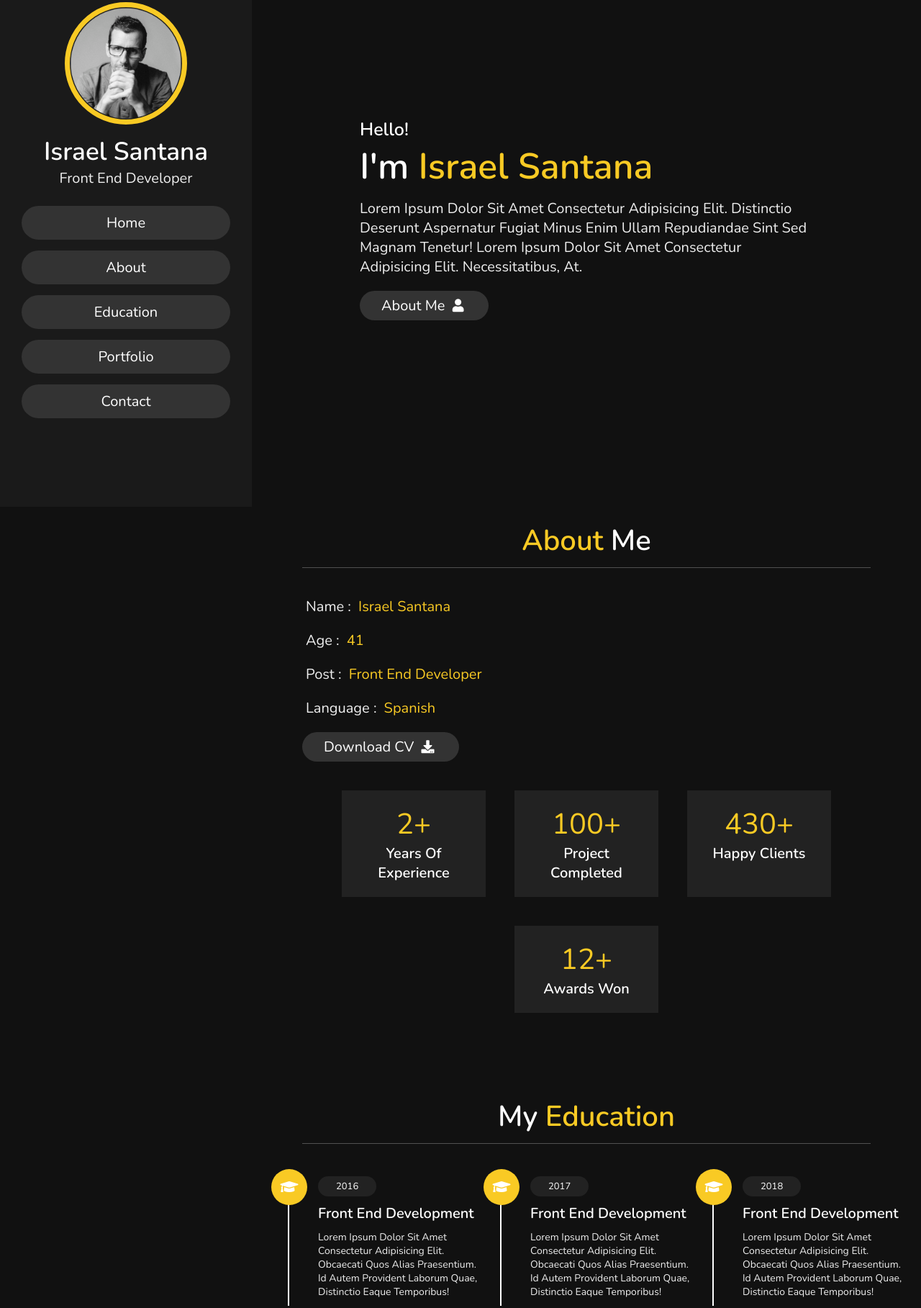
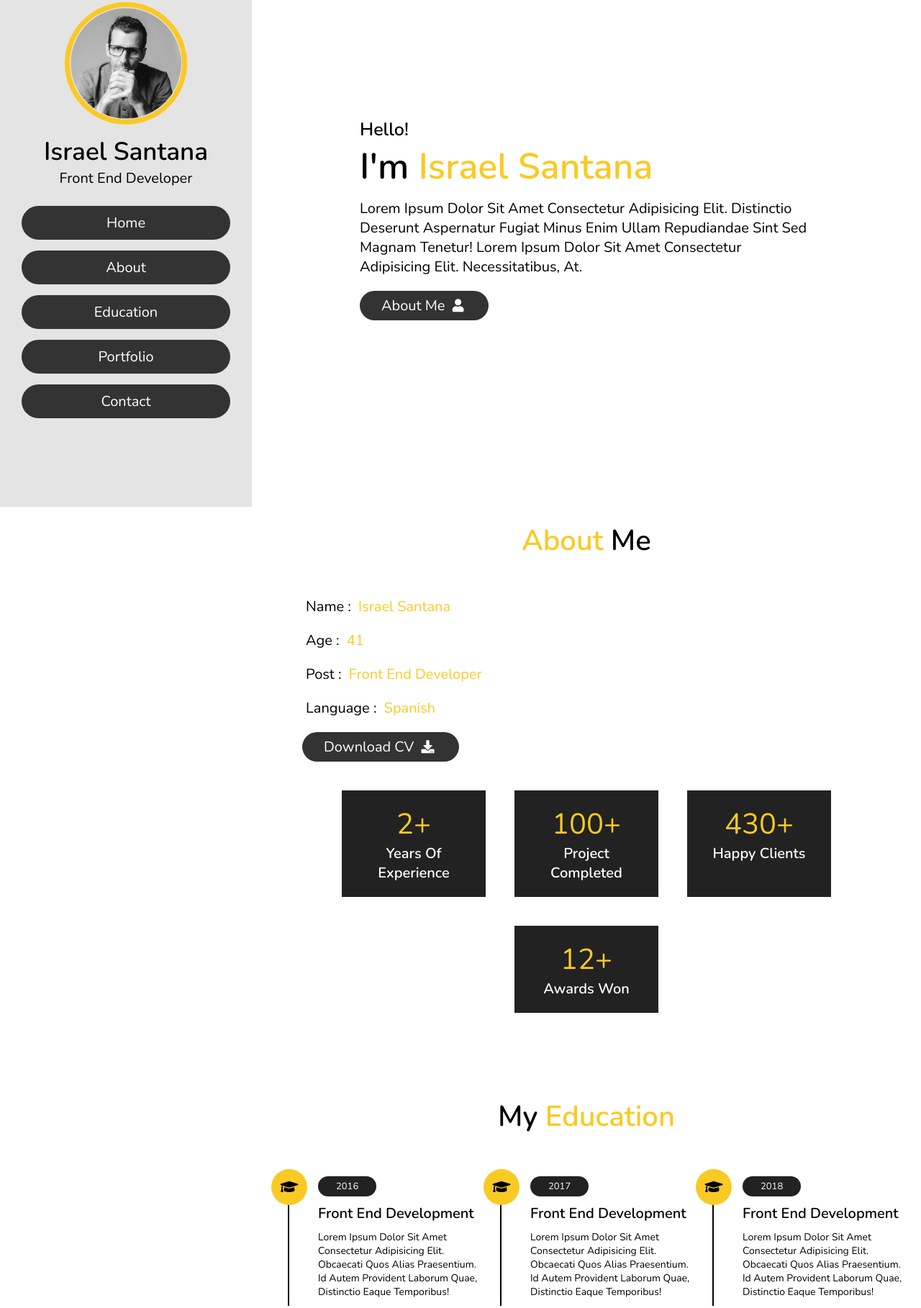
Before and after one commit to NickSantanaTv/isryta, a plain HTML site: page index.html in a window 1280 px wide. Shown: the part 96-1913 px from the top of the page at 72% size. Drawn offline with nearby package versions, Linux system fonts and the light colour scheme.

Commit message:
Update style.css

```diff
--- a/style.css
+++ b/style.css
@@ -29,7 +29,7 @@ html::-webkit-scrollbar{
 }
 
 html::-webkit-scrollbar-track{
-    background:#222;
+    background:rgb(255, 255, 255);
 }
 
 html::-webkit-scrollbar-thumb{
@@ -37,7 +37,7 @@ html::-webkit-scrollbar-thumb{
 }
 
 body{
-    background:#111;
+    background:rgb(255, 255, 255);
     overflow-x: hidden;
     padding-left: 35rem;
 }
@@ -72,7 +72,7 @@ section{
     font-size: 4rem;
     padding:1rem;
     border-bottom: .1rem solid #fff4;
-    color:#fff;
+    color:rgb(0, 0, 0);
 }
 
 .heading span{
@@ -85,7 +85,7 @@ header{
     z-index: 1000;
     height:100%;
     width:35rem;
-    background:#1a1a1a;
+    background:#e4e4e4;
     display: flex;
     align-items: center;
     justify-content: center;
@@ -104,12 +104,12 @@ header .user img{
 
 header .user .name{
     font-size: 3.5rem;
-    color:#fff;
+    color:rgb(0, 0, 0);
 }
 
 header .user .post{
     font-size: 2rem;
-    color:#eee;
+    color:rgb(0, 0, 0);
 }
 
 header .navbar{
@@ -141,6 +141,7 @@ header .navbar ul li a:hover{
     top:2rem; right:2rem;
     background:#333;
     color:#fff;
+    border-radius: 5px;
     cursor: pointer;
     font-size: 2.5rem;
     padding:1rem 1.5rem;
@@ -157,12 +158,12 @@ header .navbar ul li a:hover{
 
 .home h3{
     font-size: 2.5rem;
-    color:#fff;
+    color:rgb(0, 0, 0);
 }
 
 .home h1{
     font-size:5rem;
-    color:#fff;
+    color:rgb(0, 0, 0);
 }
 
 .home h1 span{
@@ -171,7 +172,7 @@ header .navbar ul li a:hover{
 
 .home p{
     font-size:2rem;
-    color:#eee;
+    color:rgb(0, 0, 0);
     padding: 1rem 0;
 }
 
@@ -197,7 +198,7 @@ header .navbar ul li a:hover{
 }
 
 .about .row .info h3 span{
-    color:#eee;
+    color:rgb(0, 0, 0);
     padding:0 .5rem;
 }
 
@@ -223,7 +224,7 @@ header .navbar ul li a:hover{
 
 .about .row .counter .box h3{
     font-size: 2rem;
-    color:#fff;
+    color:rgb(255, 255, 255);
 }
 
 .education .box-container{
@@ -235,31 +236,32 @@ header .navbar ul li a:hover{
     padding-left: 3rem;
 }
 
+
 .education .box-container .box{
     width:27rem;
     margin:4rem 1rem;
     padding-left: 4rem;
-    border-left: .2rem solid #fff;
+    border-left: .2rem solid rgb(5, 2, 2);
     position: relative;
 }
 
 .education .box-container .box span{
     font-size: 1.3rem;
     background:#222;
-    color:#fff;
+    color:rgb(255, 255, 255);
     border-radius: 5rem;
     padding:.5rem 2.5rem;
 }
 
 .education .box-container .box h3{
     font-size: 2rem;
-    color:#fff;
+    color:rgb(0, 0, 0);
     padding-top: 1.5rem;
 }
 
 .education .box-container .box p{
     font-size: 1.4rem;
-    color:#eee;
+    color:rgb(0, 0, 0);
     padding: 1rem 0;
 }
 
@@ -272,7 +274,7 @@ header .navbar ul li a:hover{
     line-height: 5rem;
     text-align: center;
     font-size: 2rem;
-    color:#fff;
+    color:rgb(0, 0, 0);
     background:var(--yellow);
 }
 
@@ -344,7 +346,7 @@ header .navbar ul li a:hover{
 
 .contact .row .content .title{
     text-transform: uppercase;
-    color:#fff;
+    color:rgb(0, 0, 0);
     font-size: 3rem;
     padding-bottom: 2rem;
 }
@@ -353,7 +355,7 @@ header .navbar ul li a:hover{
     display: flex;
     align-items: center;
     font-size: 2rem;
-    color:#eee;
+    color:rgb(0, 0, 0);
     padding:1rem 0;
     font-weight: normal;
 }
```
